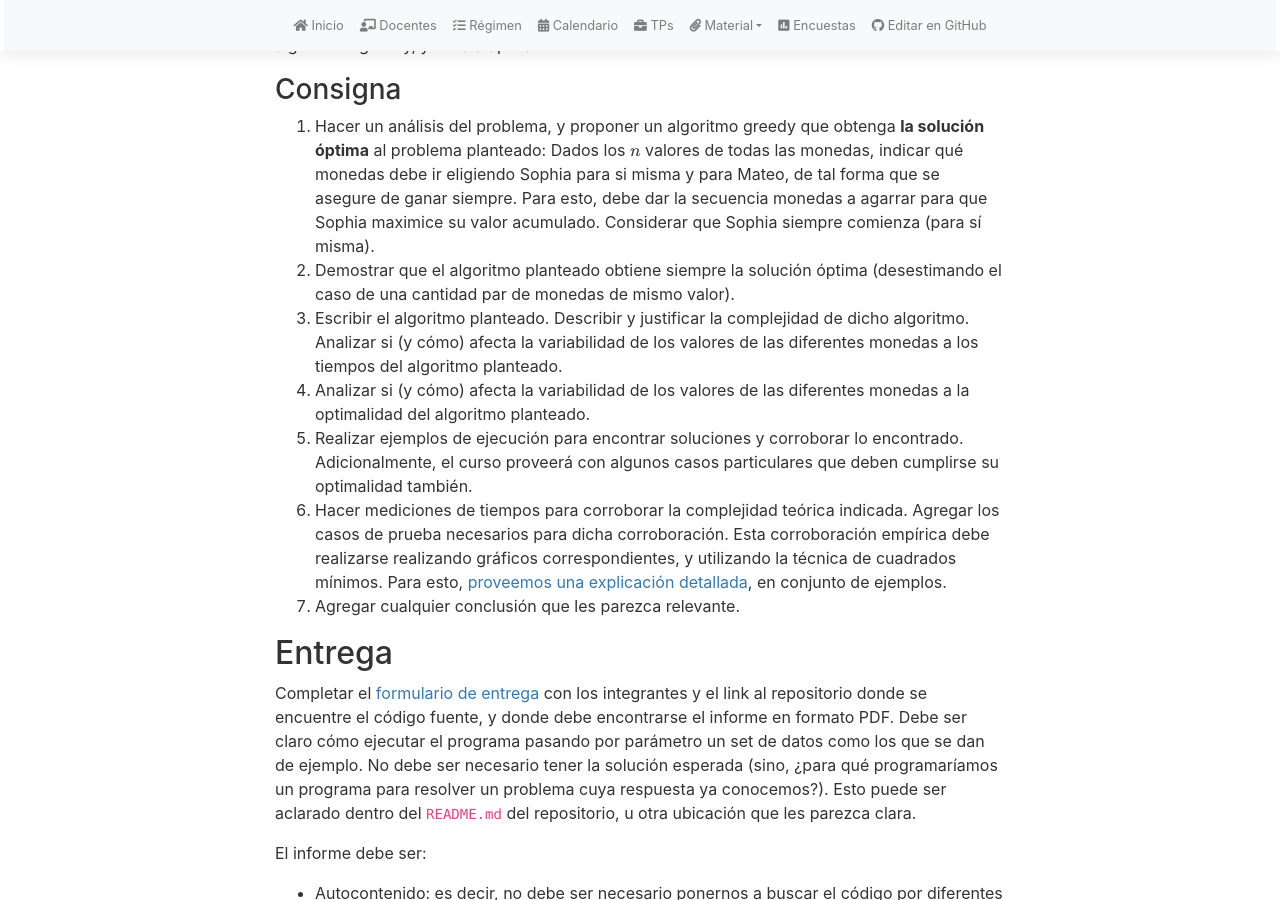
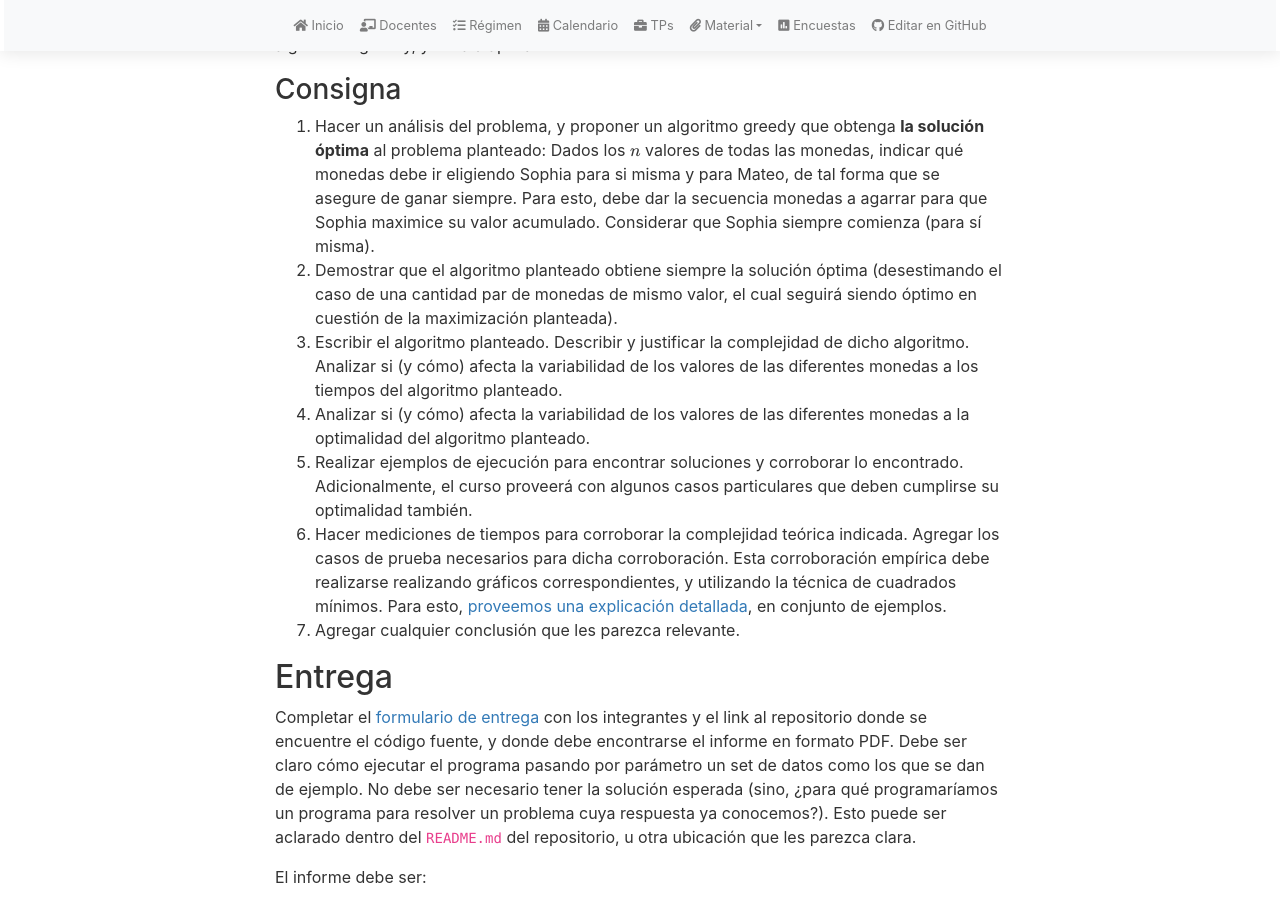
Before and after one commit to algoritmos-rw/tda_bg, a Jekyll site: the page built from tps/2024_2/tp1.md, in a window 1280 px wide and 900 px high, scrolled down 617 px. Built offline with Jekyll 4.4.1, drawn with Linux system fonts in a browser that asks for light colours; nearby versions of some CDN libraries; our own code applies the rules of GitHub Pages for plain Markdown files.

Commit message:
Update tp1.md

```diff
--- a/tps/2024_2/tp1.md
+++ b/tps/2024_2/tp1.md
@@ -24,7 +24,7 @@ El problema es que Mateo es aún pequeño para entender cómo funciona esto, por
 1. Hacer un análisis del problema, y proponer un algoritmo greedy que obtenga **la solución óptima** al
 problema planteado:
 Dados los $$n$$ valores de todas las monedas, indicar qué monedas debe ir eligiendo Sophia para si misma y para Mateo, de tal forma que se asegure de ganar siempre. Para esto, debe dar la secuencia monedas a agarrar para que Sophia maximice su valor acumulado. Considerar que Sophia siempre comienza (para sí misma).
-2. Demostrar que el algoritmo planteado obtiene siempre la solución óptima (desestimando el caso de una cantidad par de monedas de mismo valor).
+2. Demostrar que el algoritmo planteado obtiene siempre la solución óptima (desestimando el caso de una cantidad par de monedas de mismo valor, el cual seguirá siendo óptimo en cuestión de la maximización planteada).
 3. Escribir el algoritmo planteado. Describir y justificar la complejidad de dicho algoritmo. Analizar si
 (y cómo) afecta la variabilidad de los valores de las diferentes monedas a los tiempos del algoritmo planteado.
 4. Analizar si (y cómo) afecta la variabilidad de los valores de las diferentes monedas a la optimalidad del
```
